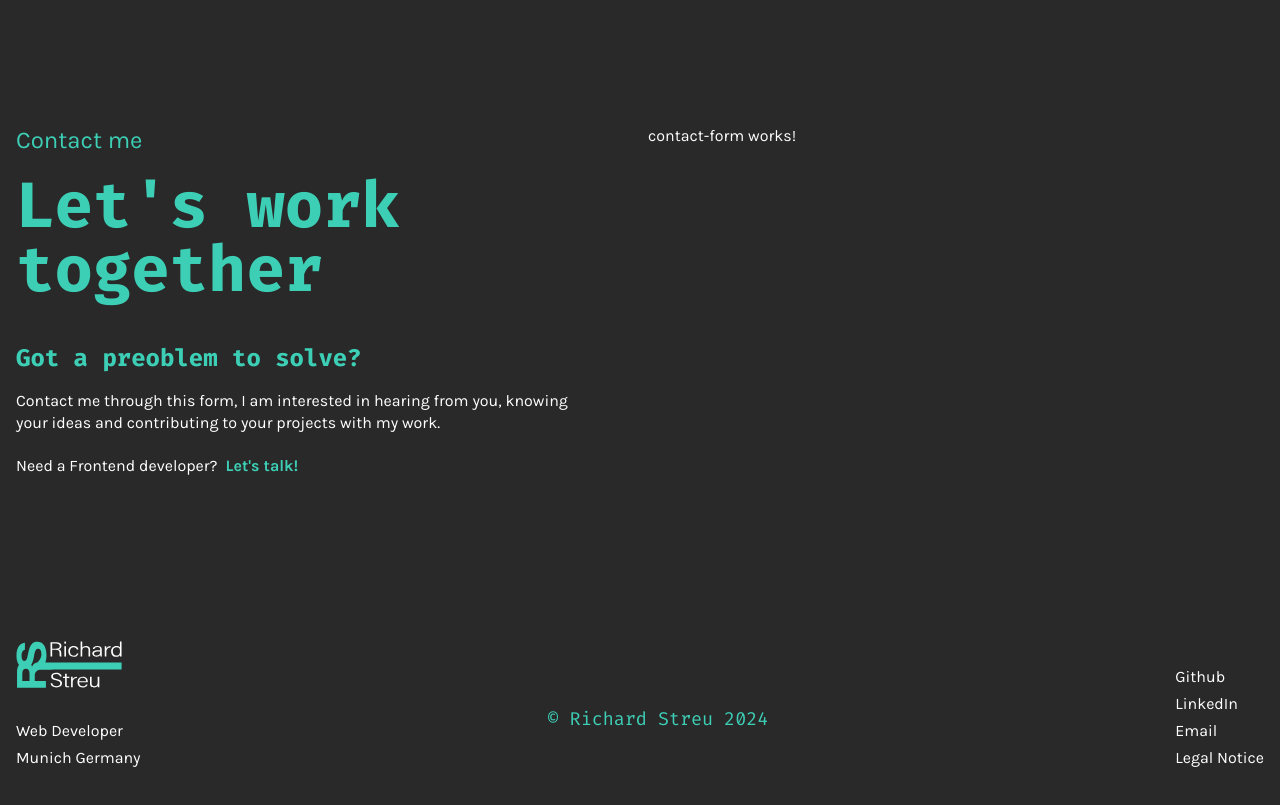
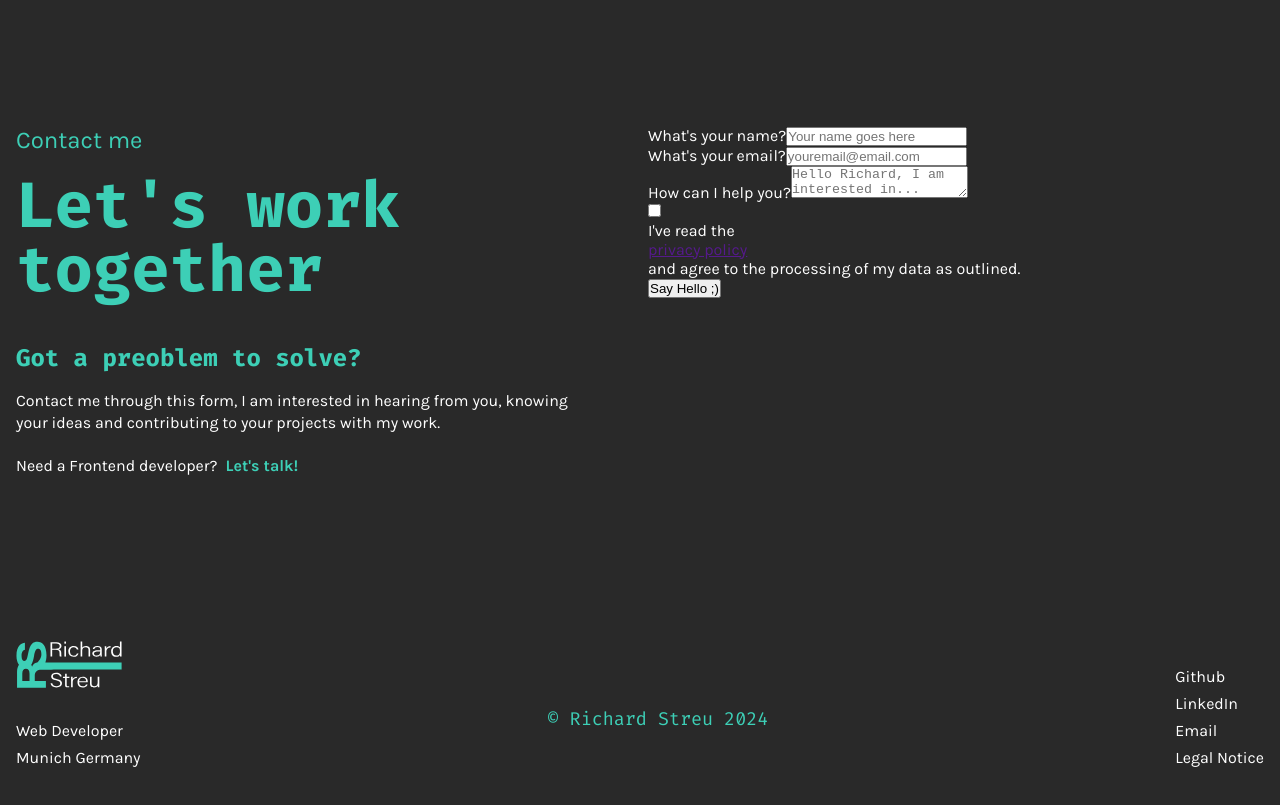
Before and after one commit to RichardStreu/portfolioAngular, an Angular app: page / in a window 1280 px wide. Shown: the part 3860-4665 px from the top of the page. Built offline with nearby package versions, Linux system fonts and the light colour scheme.

Commit message:
feat: redesign contact form with dynamic language support and privacy policy integration

```diff
--- a/src/app/landing-page/sections/f-contact/contact-form/contact-form.component.html
+++ b/src/app/landing-page/sections/f-contact/contact-form/contact-form.component.html
@@ -1 +1,44 @@
-<p>contact-form works!</p>
+<div class="formContainer">
+  <form action="">
+    <div class="inputBox">
+      <label for="name">{{ labelNameText }}</label>
+      <input
+        type="text"
+        id="nameInput"
+        class="nameInput"
+        name="name"
+        [placeholder]="placeholderNameText"
+        [(ngModel)]="nameInputValue"
+      />
+    </div>
+    <div class="inputBox">
+      <label for="email">{{ labelEmailText }}</label>
+      <input
+        type="email"
+        id="nameInput"
+        class="emailInput"
+        name="name"
+        [placeholder]="placeholderEmailText"
+        [(ngModel)]="emailInputValue"
+      />
+    </div>
+    <div class="inputBox">
+      <label for="message">{{ labelMessageText }}</label>
+      <textarea
+        name="message"
+        id="messageInput"
+        class="messageInput"
+        [placeholder]="placeholderMessageText"
+        [(ngModel)]="messageInputValue"></textarea>
+    </div>
+    <div class="privacyPolicyBox">
+      <input id="checkbox" class="checkbox" type="checkbox">
+      <p>{{privacyPolicyFirstText}}</p>
+      <a href="">{{privacyPolicyLinkText}}</a>
+      <p>{{privacyPolicySecondText}}</p>
+    </div>
+    <div class="buttonBox">
+      <button class="submitButton" type="submit" value="submit">{{submitButtonText}}</button>
+    </div>
+  </form>
+</div>
--- a/src/app/landing-page/sections/f-contact/contact-form/contact-form.component.ts
+++ b/src/app/landing-page/sections/f-contact/contact-form/contact-form.component.ts
@@ -1,46 +1,88 @@
 import { Component, inject } from '@angular/core';
 import { LanguageService } from '../../../../services/language.service';
+import { FormsModule } from '@angular/forms';
 
 @Component({
   selector: 'app-contact-form',
   standalone: true,
-  imports: [],
+  imports: [FormsModule],
   templateUrl: './contact-form.component.html',
-  styleUrl: './contact-form.component.scss'
+  styleUrl: './contact-form.component.scss',
 })
 export class ContactFormComponent {
   languageService = inject(LanguageService);
 
-  whatsNameText: string = '';
-  exampleNameText: string = '';
-  nameValidationText: string = '';
+  labelNameText: string = '';
+  placeholderNameText: string = '';
+  nameInputValue: string = '';
 
-  whatsEmailText: string = '';
-  exampleEmailText: string = '';
-  emailValidationText: string = '';
+  labelEmailText: string = '';
+  placeholderEmailText: string = '';
+  emailInputValue: string = '';
 
-  whatsMessageText: string = '';
-  exampleMessageText: string = '';
-  messageValidationText: string = '';
+  labelMessageText: string = '';
+  placeholderMessageText: string = '';
+  messageInputValue: string = '';
 
-  privacyPolicyText: string = '';
+  privacyPolicyFirstText: string = '';
+  privacyPolicyLinkText: string = '';
+  privacyPolicySecondText: string = '';
   privacyPolicyValidationText: string = '';
+
   submitButtonText: string = '';
 
   chooseLanguage() {
     this.languageService.language.subscribe(() => {
-      this.whatsNameText =
+      this.labelNameText =
         this.languageService.currentLanguage == 'en'
           ? "What's your name?"
           : 'Wie ist dein Name?';
-      this.exampleNameText =
+      this.placeholderNameText =
         this.languageService.currentLanguage == 'en'
           ? 'Your name goes here'
           : 'Dein Name hier';
+      this.labelEmailText =
+        this.languageService.currentLanguage == 'en'
+          ? "What's your email?"
+          : 'Wie ist deine E-Mail?';
+      this.placeholderEmailText =
+        this.languageService.currentLanguage == 'en'
+          ? 'youremail@email.com'
+          : 'deinemail@email.com';
+      this.labelMessageText =
+        this.languageService.currentLanguage == 'en'
+          ? 'How can I help you?'
+          : 'Wie kann ich dir helfen?';
+      this.placeholderMessageText =
+        this.languageService.currentLanguage == 'en'
+          ? 'Hello Richard, I am interested in...'
+          : 'Hallo Richard, ich bin interessiert an...';
+      this.privacyPolicyFirstText =
+        this.languageService.currentLanguage == 'en'
+          ? "I've read the "
+          : 'Ich habe die ';
+      this.privacyPolicyLinkText =
+        this.languageService.currentLanguage == 'en'
+          ? 'privacy policy '
+          : 'Datenschutzerklärung ';
+      this.privacyPolicySecondText =
+        this.languageService.currentLanguage == 'en'
+          ? 'and agree to the processing of my data as outlined.'
+          : 'gelesen und stimme der Verarbeitung meiner Daten zu.';
+      this.submitButtonText =
+        this.languageService.currentLanguage == 'en'
+          ? 'Say Hello ;)'
+          : 'Sag Hallo ;)';
     });
   }
 
   constructor() {
     this.chooseLanguage();
   }
+
+  ngOnInit() {
+    this.chooseLanguage();
+  }
+
+  onSubmit() {}
 }
```
